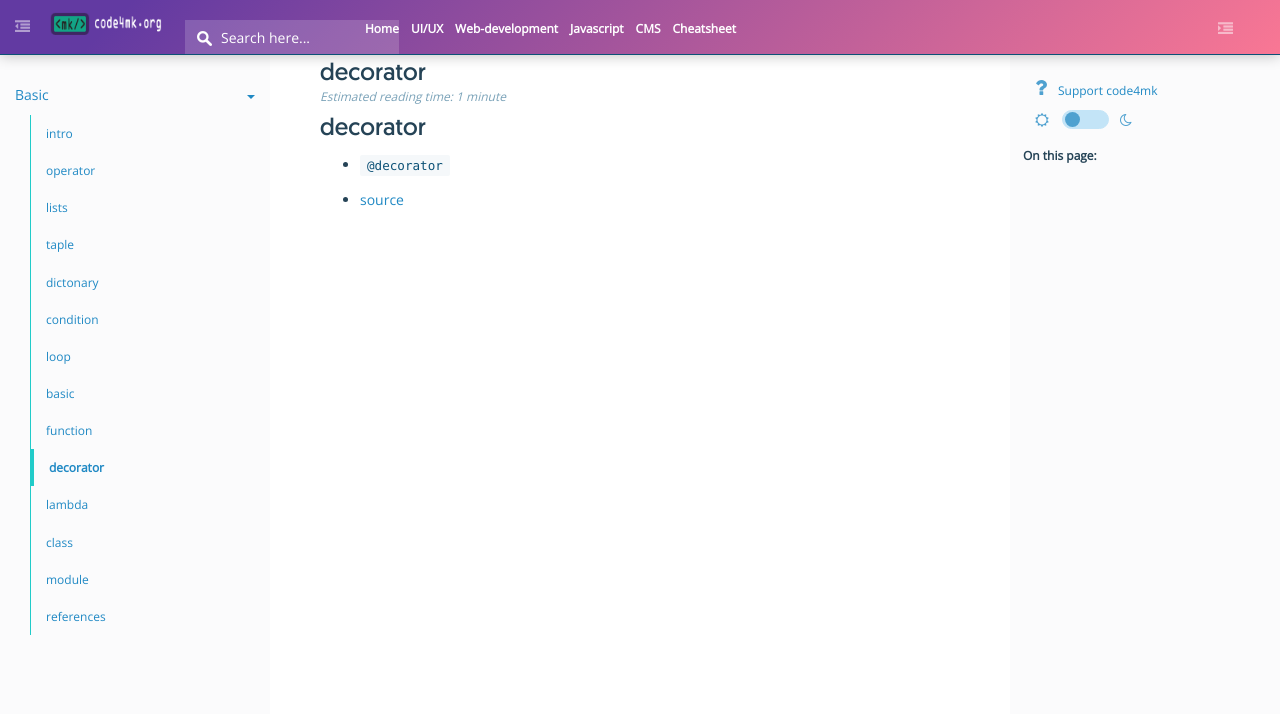
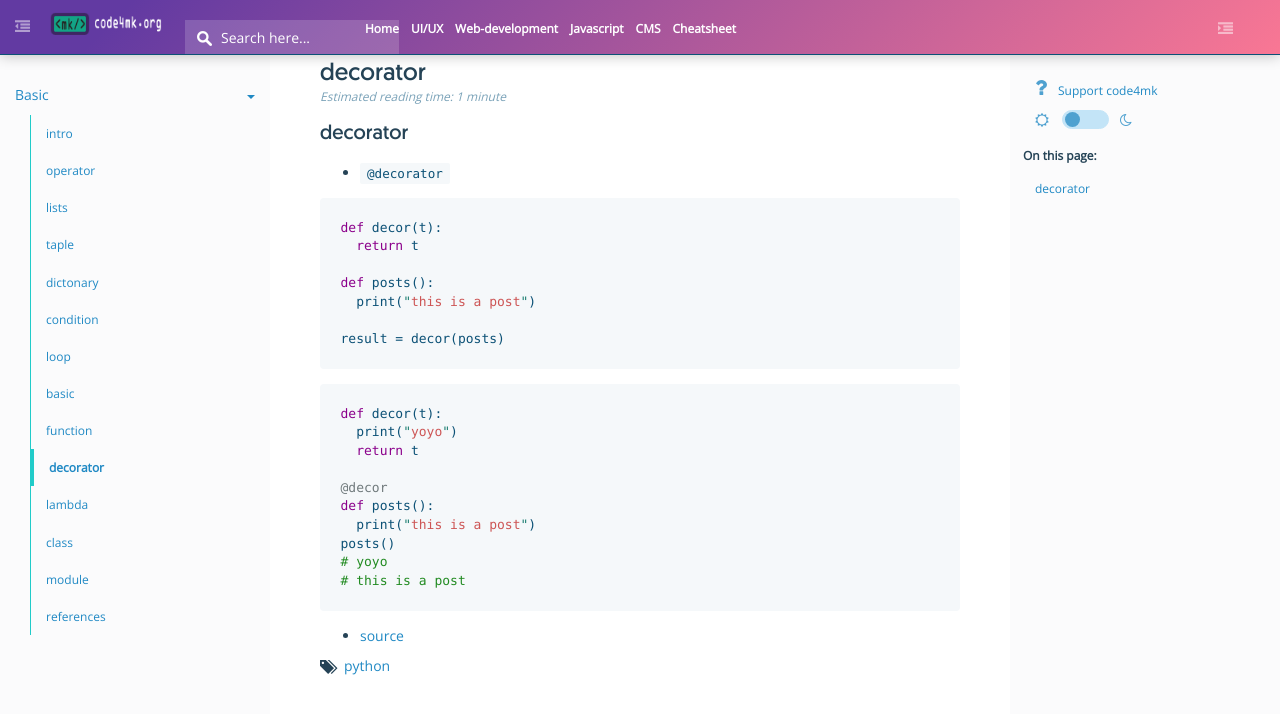
Before and after one commit to code4mk/code4mk.github.io, a Jekyll site: the page built from web-developer/python/decorator.md, in a window 1280 px wide and 900 px high. Shown: the top 714 px of the window. Built offline with Jekyll 4.4.1, drawn with Linux system fonts in a browser that asks for light colours; our own code applies the rules of GitHub Pages for plain Markdown files; comment, search, counter and statistics services are not loaded.

Commit message:
decorator

````diff
--- a/web-developer/python/decorator.md
+++ b/web-developer/python/decorator.md
@@ -1,5 +1,36 @@
-# decorator
+---
+description: decorator
+keywords: python
+title: decorator
+toc_max: 4
+---
+
+
+## decorator
 
 * `@decorator`
 
+```py
+def decor(t):
+  return t
+
+def posts():
+  print("this is a post")
+
+result = decor(posts)
+```
+
+```py
+def decor(t):
+  print("yoyo")
+  return t
+
+@decor
+def posts():
+  print("this is a post")
+posts()
+# yoyo
+# this is a post
+```
+
 * [source](https://www.thecodeship.com/patterns/guide-to-python-function-decorators/)
````
